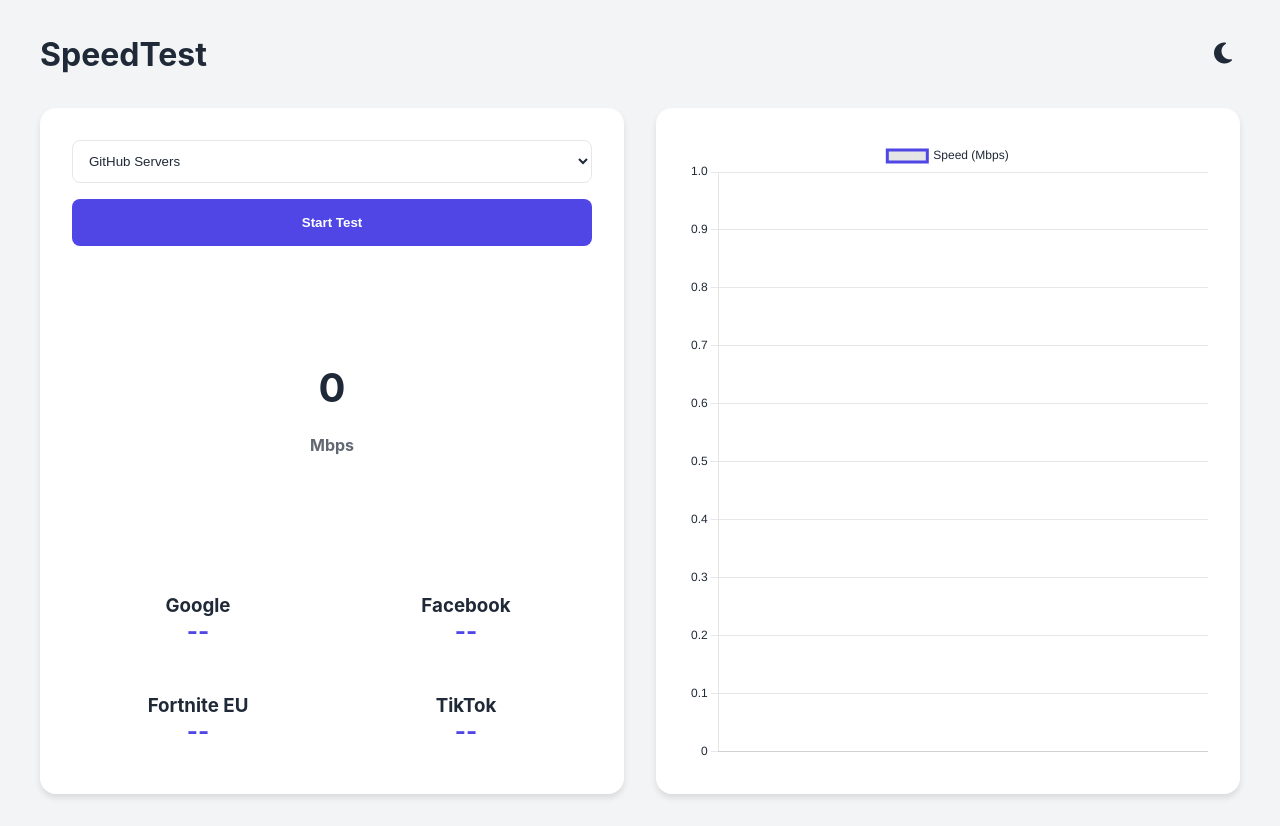
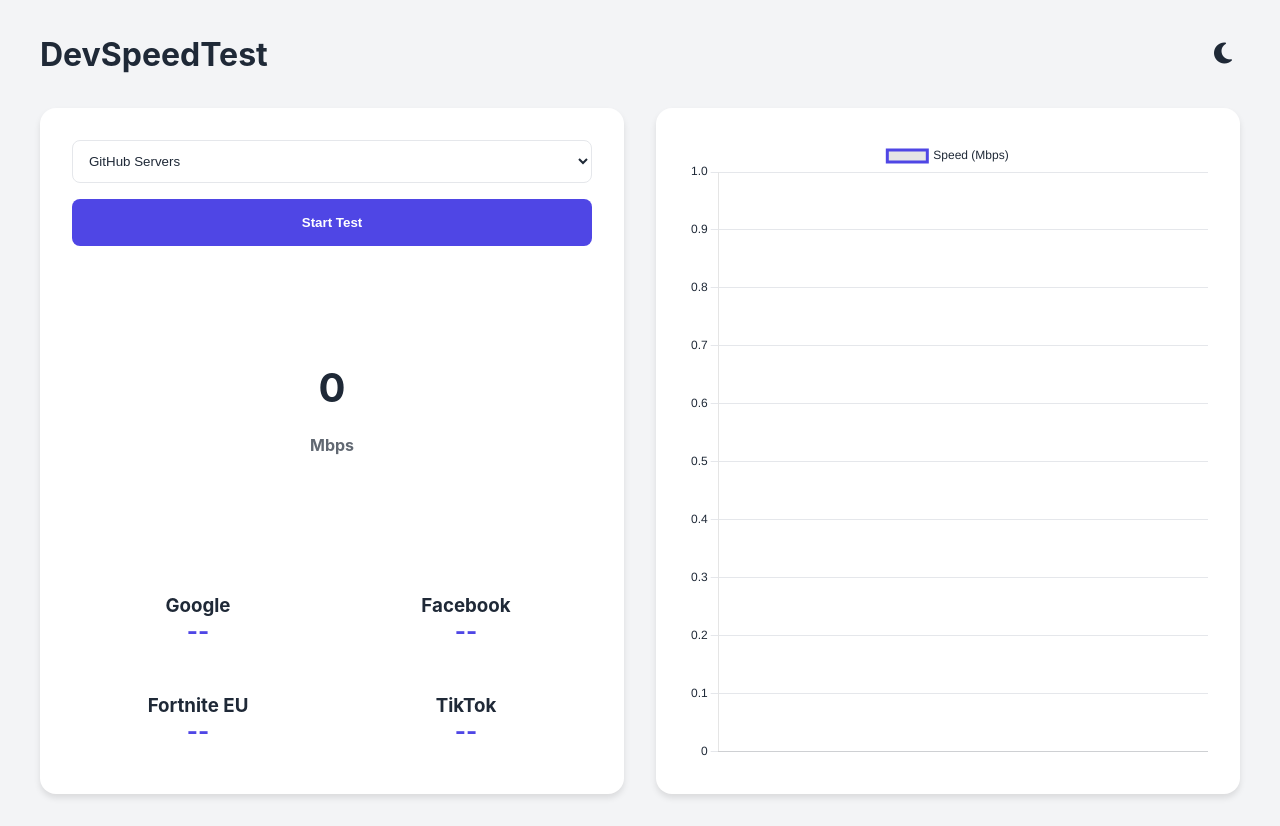
Before and after one commit to dddevid/DevSpeedTest, a plain HTML site: page index.html in a window 1280 px wide. Drawn offline with nearby package versions, Linux system fonts and the light colour scheme; no server answers.

Commit message:
Update index.html

```diff
--- a/index.html
+++ b/index.html
@@ -152,7 +152,7 @@
 <body>
     <div class="container">
         <div class="header">
-            <h1>SpeedTest</h1>
+            <h1>DevSpeedTest</h1>
             <button class="theme-toggle" onclick="toggleTheme()">
                 <i class="fas fa-moon"></i>
             </button>
```
